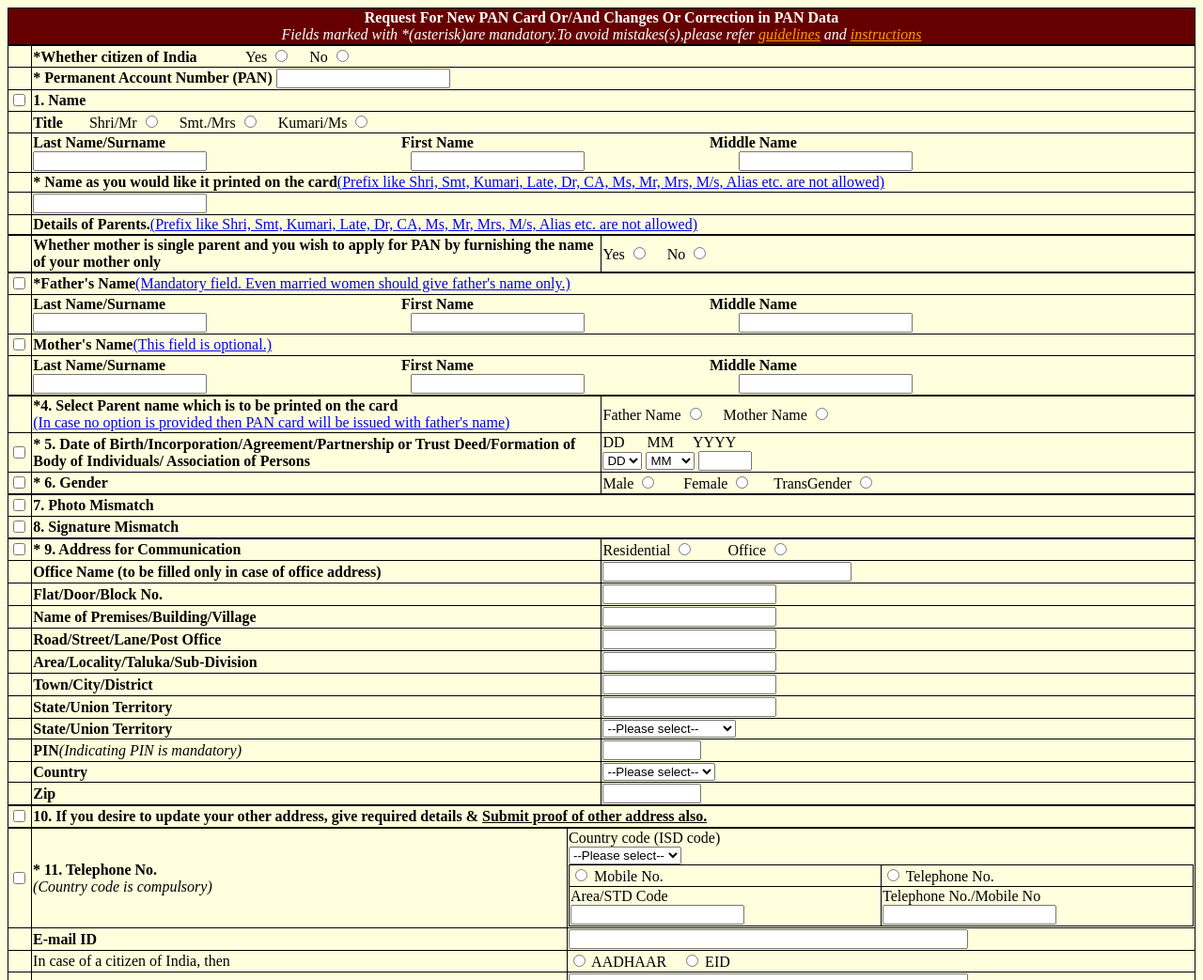
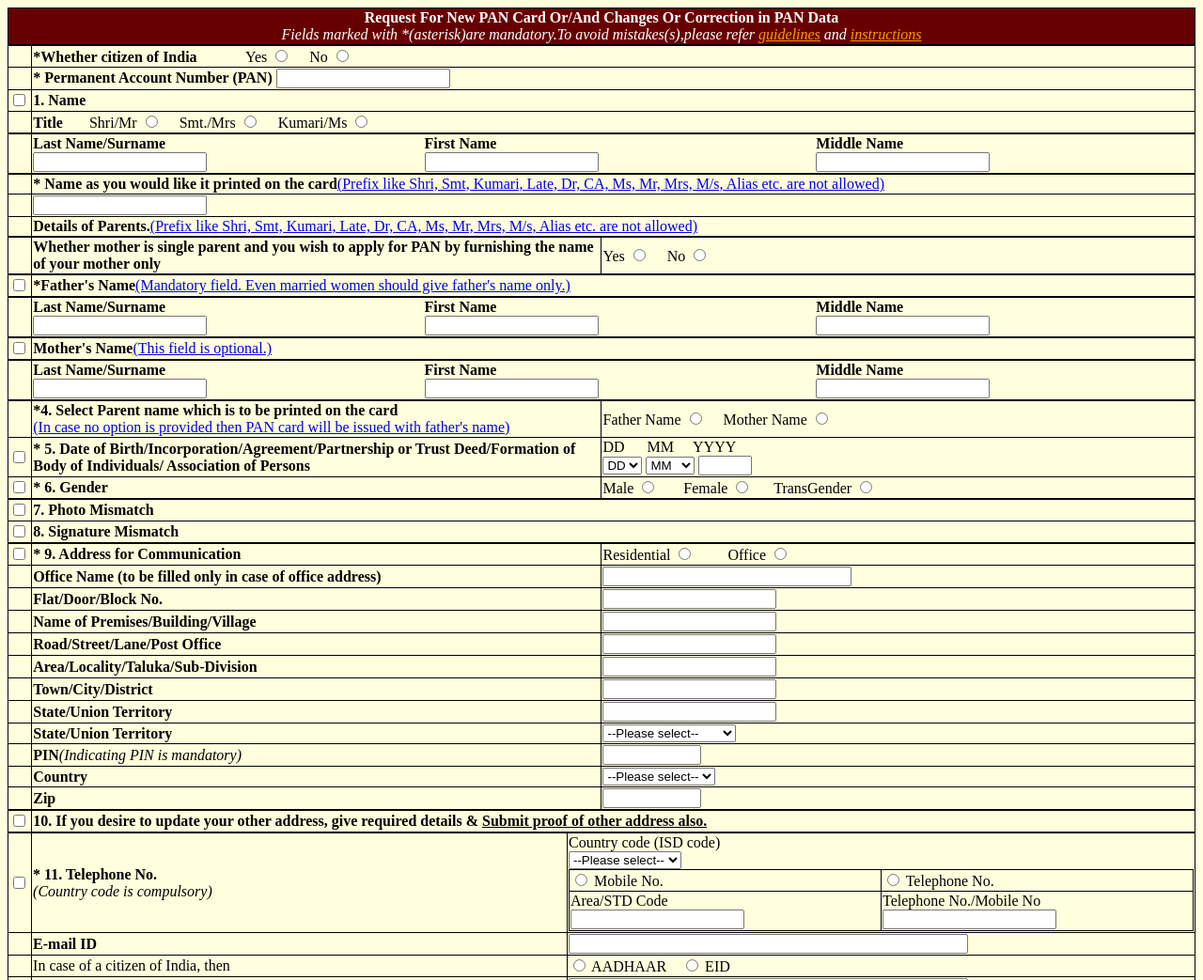
Before and after one commit to bhavishbsshetty2000/Guvi, a plain HTML site: page week4/pancard.html in a window 1280 px wide. Shown: the top 1043 px of the page at 94% size. Drawn offline with Linux system fonts and the light colour scheme.

Commit message:
Update pancard.html

```diff
--- a/week4/pancard.html
+++ b/week4/pancard.html
@@ -26,28 +26,32 @@
         .space1 {
             margin-right: 13%;
         }
+
         .space2 {
             margin-right: 10%;
         }
-        .i{
-            border:none;
+
+        .i {
+            border: none;
             border-collapse: collapse;
         }
-        body{
+
+        body {
             background-color: #FFFFDD;
         }
-        .topp{
-            background-color:#660000;
+
+        .topp {
+            background-color: #660000;
             color: #FFFFFF;
         }
-        .lin{
-            color:#FF9900;
+
+        .lin {
+            color: #FF9900;
         }
-
     </style>
 </head>
 
-<body >
+<body>
 
     <table class="topp">
         <tbody>
@@ -58,8 +62,8 @@
                     </b>
                     <br>
                     <i>
-                        Fields marked with *(asterisk)are mandatory.To avoid mistakes(s),please refer <a
-                            href="#" class="lin">guidelines</a> and <a href="#" class="lin">instructions</a>
+                        Fields marked with *(asterisk)are mandatory.To avoid mistakes(s),please refer <a href="#"
+                            class="lin">guidelines</a> and <a href="#" class="lin">instructions</a>
                     </i>
                 </td>
             </tr>
@@ -105,18 +109,31 @@
                     <label for="Kumari">Kumari/Ms</label>
                     <input type="radio" name="Title" id=Kumari>
             </tr>
-
+        </tbody>
+    </table>
+    <table>
+        <tbody>
             <tr>
                 <td width="2%"></td>
-                <td width="98%">
-                    <b>Last Name/Surname <span class="space"></span>
-                        First Name<span class="space"></span>
+                <td class="i" width="33%">
+                    <b>Last Name/Surname</b><br>
+                    <input type="text">
+                </td>
+                <td class="i" width="33%">
+                    <b>
+                        First Name</b><br>
+                    <input type="text">
+                </td>
+                <td class="i" width="33%">
+                    <b>
                         Middle Name</b><br>
-                    <input type="text"><span class="space1"></span> &nbsp; &nbsp;&nbsp; &nbsp;&nbsp; &nbsp;&nbsp;
-                    &nbsp;&nbsp;<input type="text"> <span class="space1"></span><input type="text">
-
+                    <input type="text">
+                </td>
             </tr>
-
+        </tbody>
+    </table>
+    <table>
+        <tbody>
             <tr>
                 <td width="2%"></td>
                 <td width="98%">
@@ -172,15 +189,31 @@
                         only.)</a>
             </tr>
 
+        </tbody>
+    </table>
+    <table>
+        <tbody>
             <tr>
                 <td width="2%"></td>
-                <td width="98%">
-                    <b>Last Name/Surname <span class="space"></span>
-                        First Name<span class="space"></span>
+                <td class="i" width="33%">
+                    <b>Last Name/Surname</b><br>
+                    <input type="text">
+                </td>
+                <td class="i" width="33%">
+                    <b>
+                        First Name</b><br>
+                    <input type="text">
+                </td>
+                <td class="i" width="33%">
+                    <b>
                         Middle Name</b><br>
-                    <input type="text"><span class="space1"></span> &nbsp; &nbsp;&nbsp; &nbsp;&nbsp; &nbsp;&nbsp;
-                    &nbsp;&nbsp;<input type="text"> <span class="space1"></span><input type="text">
+                    <input type="text">
+                </td>
             </tr>
+        </tbody>
+    </table>
+    <table>
+        <tbody>
 
             <tr>
                 <td width="2%"> <input type="checkbox"></td>
@@ -188,17 +221,30 @@
                     <b> Mother's Name</b><a href="#">(This field is optional.)</a>
             </tr>
 
+        </tbody>
+    </table>
+    <table>
+        <tbody>
             <tr>
                 <td width="2%"></td>
-                <td width="98%">
-                    <b>Last Name/Surname <span class="space"></span>
-                        First Name<span class="space"></span>
+                <td class="i" width="33%">
+                    <b>Last Name/Surname</b><br>
+                    <input type="text">
+                </td>
+                <td class="i" width="33%">
+                    <b>
+                        First Name</b><br>
+                    <input type="text">
+                </td>
+                <td class="i" width="33%">
+                    <b>
                         Middle Name</b><br>
-                    <input type="text"><span class="space1"></span> &nbsp; &nbsp;&nbsp; &nbsp;&nbsp; &nbsp;&nbsp;
-                    &nbsp;&nbsp;<input type="text"> <span class="space1"></span><input type="text">
+                    <input type="text">
+                </td>
             </tr>
         </tbody>
     </table>
+
 
 
     <table>
@@ -481,7 +527,7 @@
                     </b> <br><i>(Country code is compulsory)</i>
                 </td>
                 <td width=50%>
-                    <table>
+                    <table >
                         <tbody>
                             <tr>
                                 Country code (ISD code)<br>
@@ -497,7 +543,6 @@
                             </tr>
 
                             <tr>
-                                <table>
                                         <tr>
                                             <td>
                                                 <input type="radio" name="number" id="mob">
@@ -520,6 +565,7 @@
                                                 <input type="text" size="20">
                                             </td>
                                         </tr>
+                                    </tbody>
                                 </table>
                             </tr>
 
@@ -589,17 +635,15 @@
 
                         </tbody>
                     </table>
-                </td>
-            </tr>
-        </tbody>
-    </table>
+
 
                     <table>
                         <tbody>
                             <tr>
                                 <td width="2%"><input type="checkbox"></td>
                                 <td width="98%">
-                    <b> 14. Mention other Permanent Account Numbers (PANs) if any,inadvertently allotted to you.<u>
+                                    <b> 14. Mention other Permanent Account Numbers (PANs) if any,inadvertently allotted
+                                        to you.<u>
                                             Submit proof of surrendered PAN(s) along with the application.</u></b>
                                 </td>
                             </tr>
@@ -650,8 +694,10 @@
                                         <option value="">Himself/Herself</option>
                                         <option value="">Representative</option>
                                     </select>
-                    do hereby declare that what is stated above is true to the best of my information and belief.<br>
-                    I have enclosed <input type="text" width="30px"> (number of documents) in support of proposed
+                                    do hereby declare that what is stated above is true to the best of my information
+                                    and belief.<br>
+                                    I have enclosed <input type="text" width="30px"> (number of documents) in support of
+                                    proposed
                                     changes/corrections.
                                 </td>
                             </tr>
@@ -733,8 +779,8 @@
                             <tr>
                                 <td width="2%"></td>
                                 <td width="98%">
-                    <b> DP ID: </b>&nbsp;&nbsp; <input type="text"> &nbsp;&nbsp; <b>Client ID:</b>&nbsp;&nbsp; <input
-                        type="text">
+                                    <b> DP ID: </b>&nbsp;&nbsp; <input type="text"> &nbsp;&nbsp; <b>Client
+                                        ID:</b>&nbsp;&nbsp; <input type="text">
                                 </td>
                             </tr>
 
@@ -762,7 +808,7 @@
                     <br>
                     <input type="radio">
                     <label for="">DSC</label>
-    <select name="" id="" >
+                    <select name="" id="">
                         <option value="" selected>--Please select--</option>
                         <option value="">Himself/Herself</option>
                         <option value="">Representative</option>
@@ -770,25 +816,29 @@
                     &nbsp;
                     <a href="#">Guidelines for DSC user</a>
                     <br>
-    Uplaod Photo <span class="space"></span>&nbsp;&nbsp;&nbsp;&nbsp;&nbsp;&nbsp;<input type="file">Upload Signature<span class="space2"></span><input type="file"><br>
+                    Uplaod Photo <span class="space"></span>&nbsp;&nbsp;&nbsp;&nbsp;&nbsp;&nbsp;<input
+                        type="file">Upload Signature<span class="space2"></span><input type="file"><br>
                     Upload Document<span class="space"></span><input type="file"><br>
 
                     <button><a href="#">Fetch from digiLocker</a></button><br><br>
-    <table class="i" >
-        <tbody >
+                    <table class="i">
+                        <tbody>
                             <tr class="i">
                                 <td class="i" width="32%">
-    ALREADY UPLOADED PHOTO: </td><td class="i"><input type="text"></td></tr>
+                                    ALREADY UPLOADED PHOTO: </td>
+                                <td class="i"><input type="text"></td>
+                            </tr>
 
                             <tr class="i">
-        <td class="i"width="32%">
+                                <td class="i" width="32%">
                                     ALREADY UPLOADED SIGNATURE: </td>
                                 <td class="i"><input type="text" size="15"></td>
                             </tr>
-            <tr class="i" >
-                <td class="i"width="32%">
-    ALREADY UPLOADED DOCUMENTS:</td><td class="i">
-        <textarea name="" id="" cols="60" rows="10" ></textarea>
+                            <tr class="i">
+                                <td class="i" width="32%">
+                                    ALREADY UPLOADED DOCUMENTS:</td>
+                                <td class="i">
+                                    <textarea name="" id="" cols="60" rows="10"></textarea>
                                 </td>
                             </tr>
                         </tbody>
```
Lines whose indentation alone changed are shown as unchanged.
